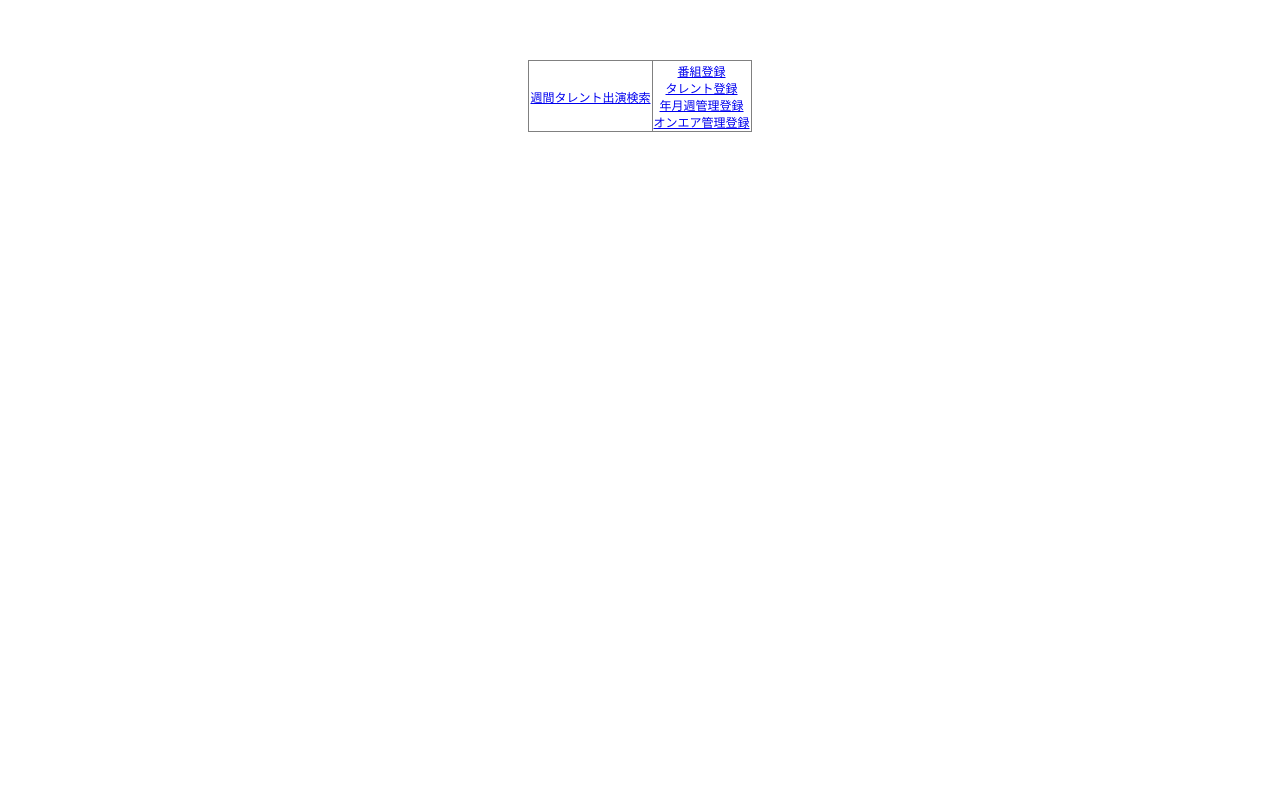
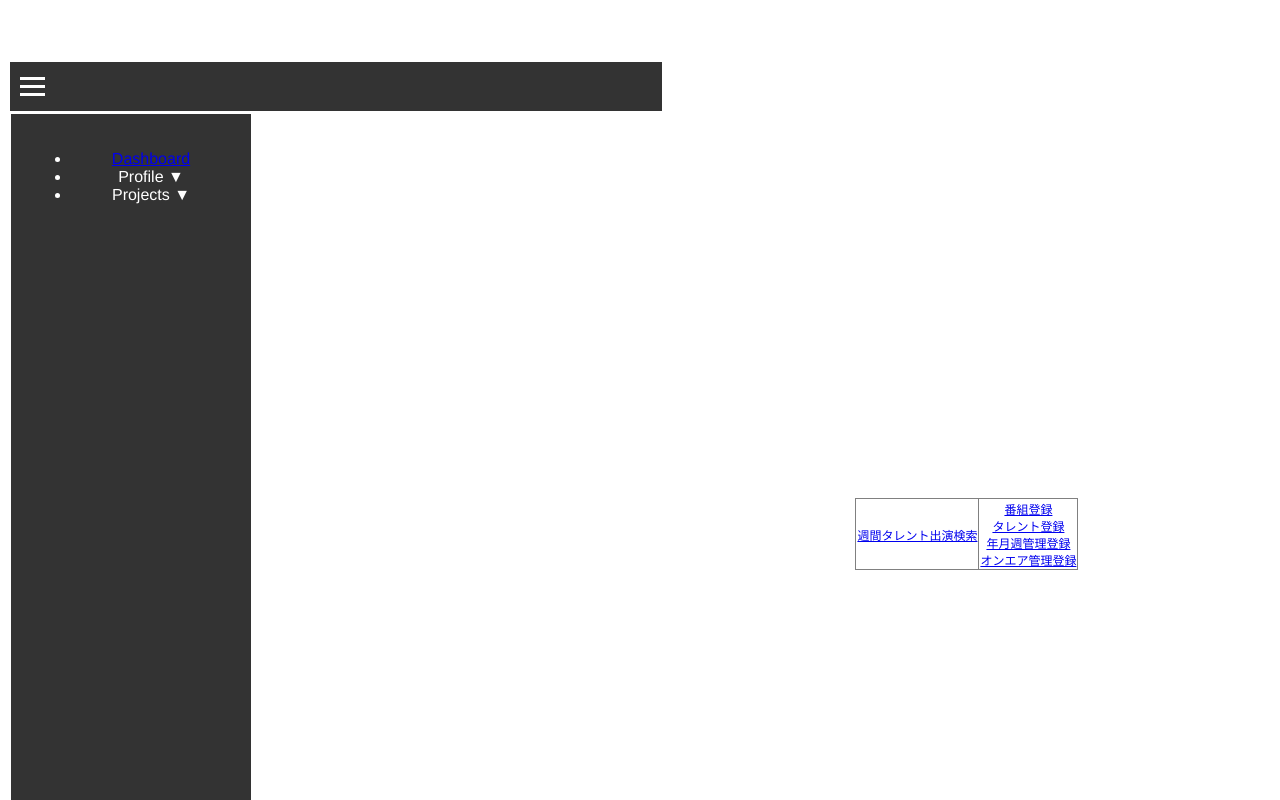
Before and after one commit to Fukuta-Y/TalentSearchFrontend, a Vue app in the folder frontend/: page / in a window 1280 px wide. Shown: the top 800 px of the page. Built offline with nearby package versions, Linux system fonts and the light colour scheme.

Commit message:
サイドバーの追加

```diff
--- a/frontend/src/views/MainMenu/MenuBaseForm.vue
+++ b/frontend/src/views/MainMenu/MenuBaseForm.vue
@@ -1,38 +1,177 @@
 <template>
+  <div id="app">
+      <table>
+          <tr colspan="3">
+            <!-- ハンバーガーメニュー -->
+            <div class="burger-menu" @click="toggleSidebar">
+              <div :class="{ 'bar': !isSidebarCollapsed, 'plus': isSidebarCollapsed }"></div>
+              <div :class="{ 'bar': !isSidebarCollapsed, 'plus': isSidebarCollapsed }"></div>
+              <div :class="{ 'bar': !isSidebarCollapsed, 'plus': isSidebarCollapsed }"></div>
+            </div>
+          </tr>
+        <tr colspan="3">
+          <td>
+           <!-- サイドバー -->
+          <SidebarMenu :isSidebarCollapsed="isSidebarCollapsed" :sidebarLinks="sidebarLinks" :expandedSubmenus="expandedSubmenus"
+            @toggleSubmenu="toggleSubmenu" />
+          </td>
+          <td>
             <table align="center" border="1" style="border-collapse: collapse;">
               <tr>
-        <td> <GyomuList /></td>
-        <td> <MasterList /></td>
+                <td>
+                  <GyomuList />
+                </td>
+                <td>
+                  <MasterList />
+                </td>
               </tr>
             </table>
+          </td>
+        </tr>
+      </table>
+  </div>
 </template>
+
 <script>
-import GyomuList from './components/GyomuList.vue'
-import MasterList from './components/MasterList.vue'
+import GyomuList from './components/GyomuList.vue';
+import MasterList from './components/MasterList.vue';
+import SidebarMenu from './components/SidebarMenu.vue';
 
 export default {
-  name: 'MenuBaseForm',
-  props: {
-  },
   components: {
     MasterList,
     GyomuList,
+    SidebarMenu,
   },
   data() {
     return {
+      isSidebarCollapsed: false,
+      expandedSubmenus: [],
+      sidebarLinks: [
+        { id: 1, text: 'Dashboard', url: '#' },
+        {
+          id: 2,
+          text: 'Profile',
+          children: [
+            { id: 3, text: 'Overview', url: '#' },
+            { id: 4, text: 'Settings', url: '#' }
+          ]
+        },
+        {
+          id: 5,
+          text: 'Projects',
+          children: [
+            { id: 6, text: 'Project A', url: '#' },
+            { id: 7, text: 'Project B', url: '#' }
+          ]
+        }
+      ],
+    };
+  },
+  methods: {
+    toggleSidebar() {
+      this.isSidebarCollapsed = !this.isSidebarCollapsed;
+    },
+    toggleSubmenu(itemId) {
+      if (this.expandedSubmenus.includes(itemId)) {
+        this.expandedSubmenus = this.expandedSubmenus.filter(id => id !== itemId);
+      } else {
+        this.expandedSubmenus.push(itemId);
       }
     },
-methods: {
   },
+};
+</script>
+<style scoped>
+  #app {
+    display: flex;
+    flex-direction: column; /* コンテンツを縦に配置するための指定 */
   }
-</script>
-<style>
-#app {
-  font-family: Avenir, Helvetica, Arial, sans-serif;
-  -webkit-font-smoothing: antialiased;
-  -moz-osx-font-smoothing: grayscale;
-  text-align: center;
-  color: #2c3e50;
-  margin-top: 60px;
+
+  body {
+    font-family: 'Arial', sans-serif;
+    margin: 0;
+    padding: 0;
+  }
+
+  .burger-menu {
+    cursor: pointer;
+    padding: 10px;
+    background-color: #333;
+    color: #fff;
+  }
+  body {
+    font-family: 'Arial', sans-serif;
+    margin: 0;
+    padding: 0;
+    display: flex;
+  }
+
+  .burger-menu {
+    cursor: pointer;
+    padding: 10px;
+    background-color: #333;
+    color: #fff;
+  }
+
+  .bar, .plus {
+    height: 3px;
+    width: 25px;
+    background-color: #fff;
+    margin: 5px 0;
+    transition: transform 0.3s ease;
+  }
+
+  .plus {
+    transform: rotate(45deg);
+  }
+
+  .sidebar {
+    width: 200px;
+    background-color: #333;
+    color: #fff;
+    padding: 20px;
+    height: 100vh;
+    overflow-y: auto;
+    transition: width 0.3s ease;
+  }
+
+  .sidebar.collapsed {
+    width: 60px;
+    overflow: hidden;
+  }
+
+  .main-container {
+    display: flex;
+    width: 100%;
+  }
+
+  .main-content {
+    flex: 1;
+    padding: 20px;
+  }
+
+  ul {
+    list-style: none;
+    padding: 0;
+    margin: 0;
+  }
+
+  li {
+    margin-bottom: 10px;
+  }
+
+  a {
+    text-decoration: none;
+    color: #fff;
+  }
+
+  ul ul {
+    margin-top: 5px;
+  }
+
+  .expanded {
+    transform: rotate(-90deg);
+    transition: transform 0.3s ease;
   }
 </style>
--- /dev/null
+++ b/frontend/src/views/MainMenu/components/SidebarMenu.vue
@@ -0,0 +1,39 @@
+<template>
+    <div class="sidebar" :class="{ 'collapsed': isSidebarCollapsed }">
+        <ul v-show="!isSidebarCollapsed">
+            <li v-for="item in sidebarLinks" :key="item.id">
+                <span v-if="item.children" @click="toggleSubmenu(item.id)">
+                    {{ item.text }}
+                    <span :class="{ 'expanded': isSubmenuExpanded(item.id) }">&#9660;</span>
+                </span>
+                <a v-else :href="item.url">{{ item.text }}</a>
+
+                <ul v-if="item.children && isSubmenuExpanded(item.id)">
+                    <li v-for="child in item.children" :key="child.id">
+                        <a :href="child.url">{{ child.text }}</a>
+                    </li>
+                </ul>
+            </li>
+        </ul>
+    </div>
+</template>
+
+<script>
+export default {
+    props: {
+        isSidebarCollapsed: Boolean,
+        sidebarLinks: Array,
+        expandedSubmenus: Array,
+    },
+    methods: {
+        toggleSubmenu(itemId) {
+            this.$emit('toggleSubmenu', itemId);
+        },
+        isSubmenuExpanded(itemId) {
+            return this.expandedSubmenus.includes(itemId);
+        },
+    },
+};
+</script>
+<style scoped>
+</style>
```
Lines whose indentation alone changed are shown as unchanged.
